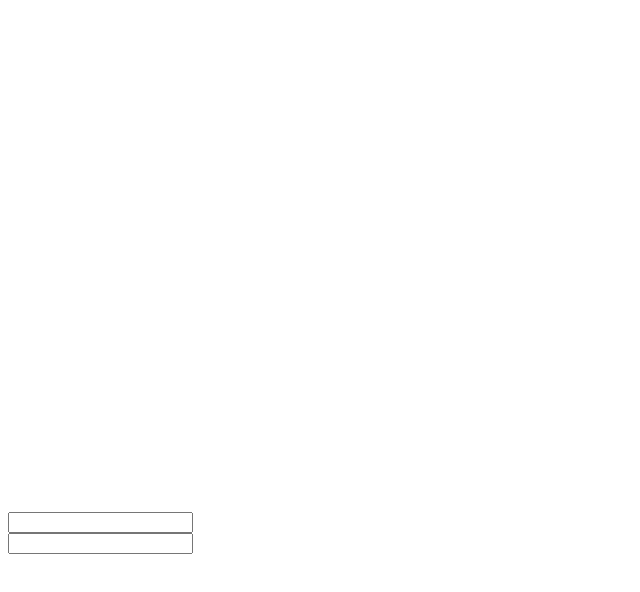
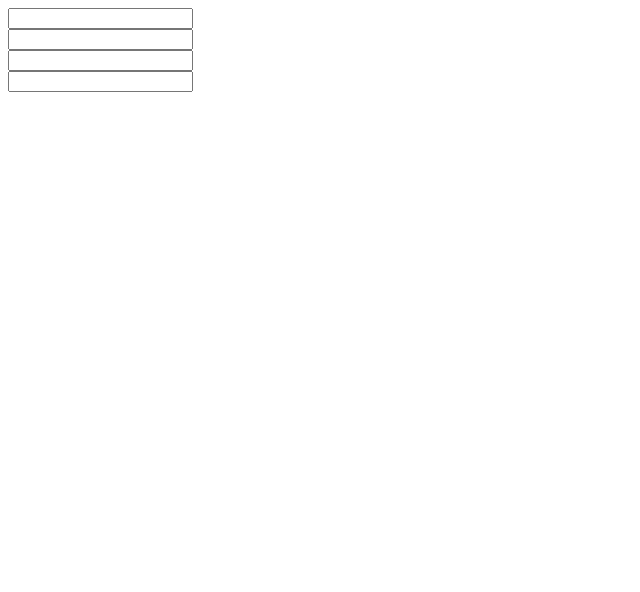
Before and after one commit to MariaNattestad/d3-livesearch, a plain HTML site: page index.html in a window 1280 px wide. Shown: the whole page, without its empty margins (0-640 px from the left). Drawn offline with Linux system fonts and the light colour scheme.

Commit message:
Set variables correctly for individual livesearch boxes where no data is bound

```diff
--- a/d3-livesearch.js
+++ b/d3-livesearch.js
@@ -1,30 +1,39 @@
 d3.livesearch = function() {
 
     var selection_function = undefined;
-    var list = undefined;
-    var dictkey = undefined;
+    var search_list = undefined;
+    var search_key = undefined;
     var max_suggestions_to_show = undefined;
 
     // This happens when we do .call() on a d3 selection
     function my(selection) {
         selection.each(function(d, i) {
-
             var element = d3.select(this);
 
             // Can be a value or a function of d
-            this.search_list = (typeof(list) === "function" ? list(d) : list);
+
+            // If livesearch is bound to data:
+            if (d != undefined) {
+                this.search_list = (typeof(search_list) === "function" ? search_list(d) : search_list);
                 if (this.search_list == undefined && d.search_list != undefined) {
                     this.search_list = d.search_list;
                 }
-            this.search_key = (typeof(dictkey) === "function" ? dictkey(d) : dictkey);
+                this.search_key = (typeof(search_key) === "function" ? search_key(d) : search_key);
                 if (this.search_key == undefined && d.search_key != undefined) {
                     this.search_key = d.search_key;
                 }
                 this.max_suggestions_to_show = (typeof(max_suggestions_to_show) === "function" ? max_suggestions_to_show(d) : max_suggestions_to_show);
+
                 if (selection_function == undefined && d.func != undefined) {
                     this.selection_function = d.func;
                 } else {
                     this.selection_function = selection_function(d);
+                }
+            } else {
+                // If not bound to data:
+                this.search_list = search_list;
+                this.search_key = search_key;
+                this.selection_function = selection_function;
             }
 
             // element.append("button").on("click",selection_function_var).html(labelvar);
@@ -32,7 +41,6 @@ d3.livesearch = function() {
             element.append("ul").attr("class","d3-livesearch-suggestions");
         });
     }
-
 
     my.typing = function(){
         var key = d3.event.keyCode;
@@ -126,14 +134,14 @@ d3.livesearch = function() {
         }
     }
 
-    my.list = function(value) {
-        if (!arguments.length) return list;
-        list = value;
+    my.search_list = function(value) {
+        if (!arguments.length) return search_list;
+        search_list = value;
         return my;
     };
-    my.dictkey = function(value) {
+    my.search_key = function(value) {
         if (!arguments.length) return search_key;
-        dictkey = value;
+        search_key = value;
         return my;
     };
     my.selection_function = function(value) {
--- a/index.html
+++ b/index.html
@@ -12,7 +12,10 @@
 
 
 <body>
-<div id="search1"></div>
+<div id="search_genes"></div>
+
+
+<div id="search_chrom"></div>
 
 <div id="chart"></div>
 
@@ -26,8 +29,11 @@
 
 <script>
 
+
+// Some example selection_functions:  These get executed on the chosen list items after searching and selecting those list items
 function select_gene(d) {
 	console.log("selecting gene");
+	console.log(d);
 	console.log(d.gene);
 }
 
@@ -36,6 +42,8 @@ function select_chromosome(d) {
 	console.log(d);
 }
 
+// Example data to search through: (search_list)
+	// A list of objects, where one key will be chosen to search on (below we choose "gene" as the search_key);
 var annotation = [
 			{"chromosome":"1", "start": 934342, "end": 935552, "name":"ENSG00000188290.6","strand":"-","type":"protein_coding","gene":"ABCD"},
 			{"chromosome":"1", "start": 955503, "end": 991496, "name":"ENSG00000188157.9","strand":"+","type":"protein_coding","gene":"CDEF"}
@@ -43,40 +51,39 @@ var annotation = [
 
 var chromosomes = ["chr1","chr2","chr3","MT","chrX","chrY"];
 
+
+// Creating multiple livesearch boxes at once from data
+
 var items = [
     {label : 'Genes', func : select_gene, search_list: annotation, search_key: "gene"},
     {label : 'Chromosomes', func : select_chromosome, search_list : chromosomes}
 ];
 
-var w=960,h=500,
-    svg=d3.select("#chart")
-        .append("svg")
-        .attr("width",w)
-        .attr("height",h);
-
-
 var LS = d3.livesearch();
 	// .max_suggestions_to_show(4);
 	// .selection_function(function(d) {return d.func;})
-	// .list(function(d) {return d.search_list})
-	// .dictkey(function(d) {return d.search_key})
+	// .search_list(function(d) {return d.search_list})
+	// .search_key(function(d) {return d.search_key})
+var item = d3.select("#chart").selectAll("div.livesearch").data(items).enter().append("div").attr("class","livesearch").call(LS);
 
 
 
-// now we apply the returned function object my == tb on an enter selection
-var item = d3.select("body").selectAll("div.livesearch").data(items).enter().append("div").attr("class","livesearch").call(LS);
 
-// var item = svg.selectAll("rect")
-//     .data(items)
-//   .enter()
-//     .append("svg:g")
-//     .attr("transform", function(d) { return "translate(" + d.x + "," + d.y + ")"; })
-//     .call(tb);
+// Creating individual livesearch boxes:
+d3.select("#search_genes").call(
+	d3.livesearch()
+		.search_list(annotation)
+		.search_key("gene")
+		.selection_function(select_gene)
+);
 
+d3.select("#search_chrom").call(
+	d3.livesearch()
+		.search_list(chromosomes)
+		// .search_key() // no search_key makes it work on the list items directly for when list items are not objects
+		.selection_function(select_chromosome)
+);
 
-// var search1 = d3.livesearch().label(function(d) {return d.label});
-
-// d3.select("#search1").call(search1);
 
 </script>
 
```
Lines whose indentation alone changed are shown as unchanged.
